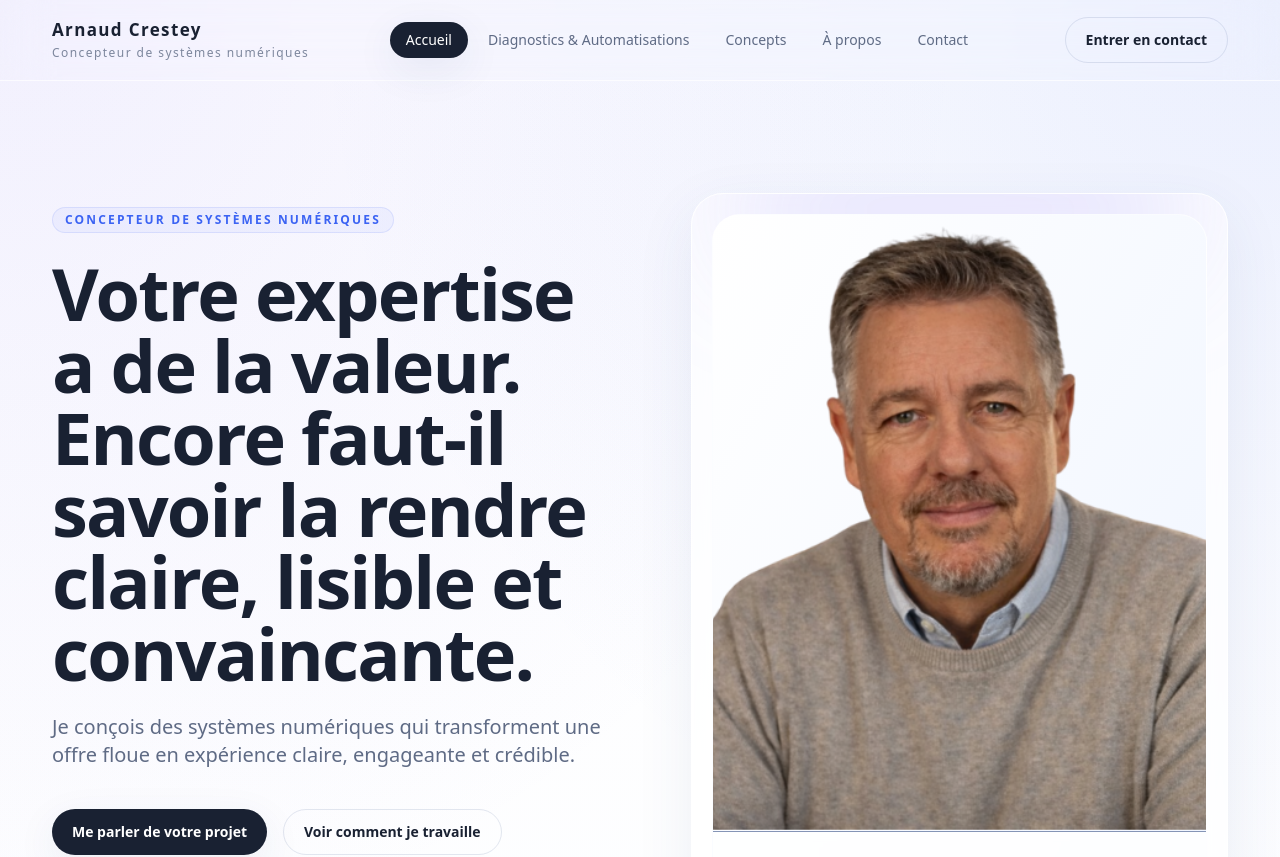
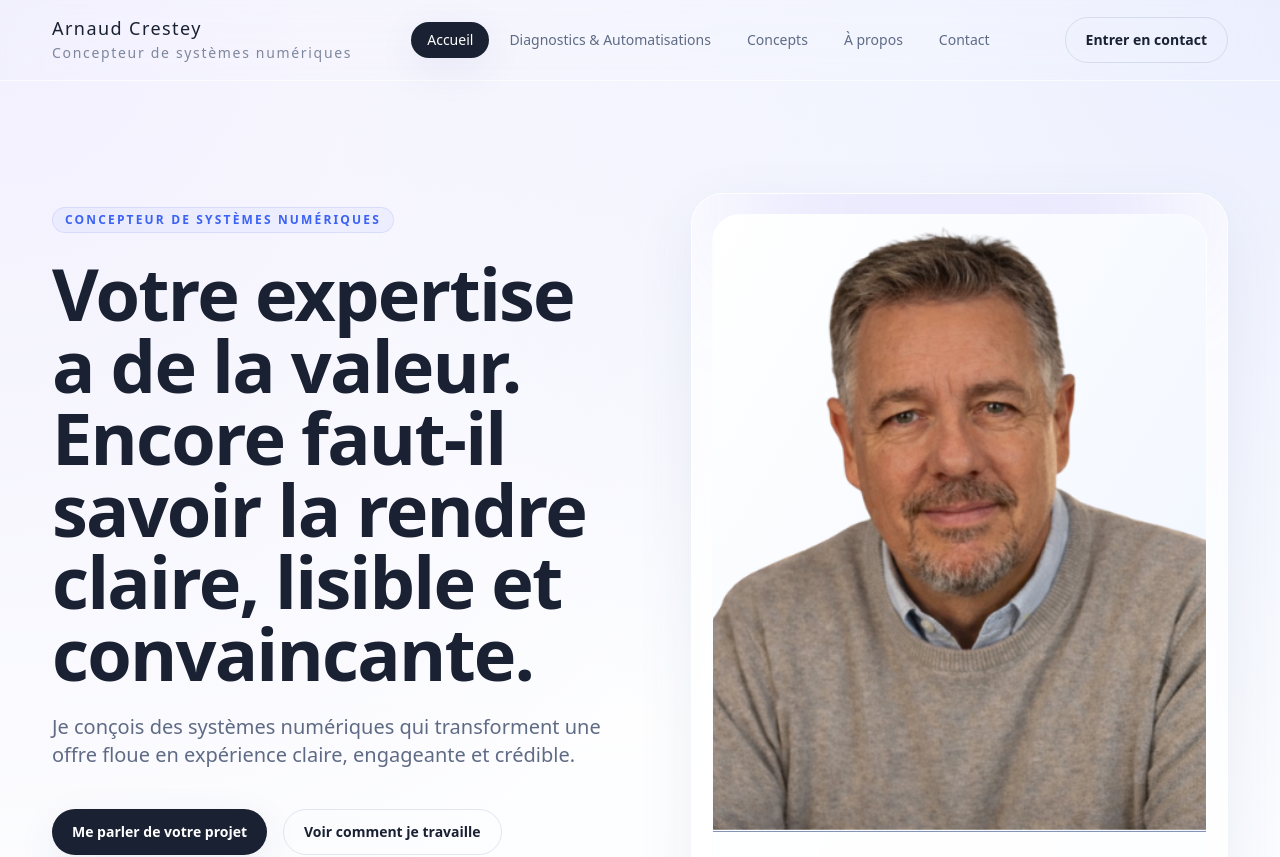
Before and after one commit to arnaudcrestey/portail-site-vitrine, a Next.js app: page / in a window 1280 px wide. Shown: the top 857 px of the page. Built offline with nearby package versions, Linux system fonts and the light colour scheme.

Commit message:
Update header.tsx

```diff
--- a/components/header.tsx
+++ b/components/header.tsx
@@ -19,10 +19,10 @@ export function Header() {
   className="group flex shrink-0 flex-col leading-tight"
   aria-label="Retour à l’accueil"
 >
-          <span className="text-[15px] font-semibold tracking-[0.08em] text-ink transition group-hover:text-primary sm:text-[17px]">
+  <span className="text-[16px] font-medium tracking-[0.08em] text-ink transition group-hover:text-primary sm:text-[18px]">
     Arnaud Crestey
   </span>
-          <span className="mt-1 text-[11px] tracking-[0.12em] text-slate/80 sm:text-xs">
+  <span className="mt-1 text-[12px] tracking-[0.12em] text-slate/80 sm:text-sm">
     Concepteur de systèmes numériques
   </span>
 </Link>
```
Lines whose indentation alone changed are shown as unchanged.
